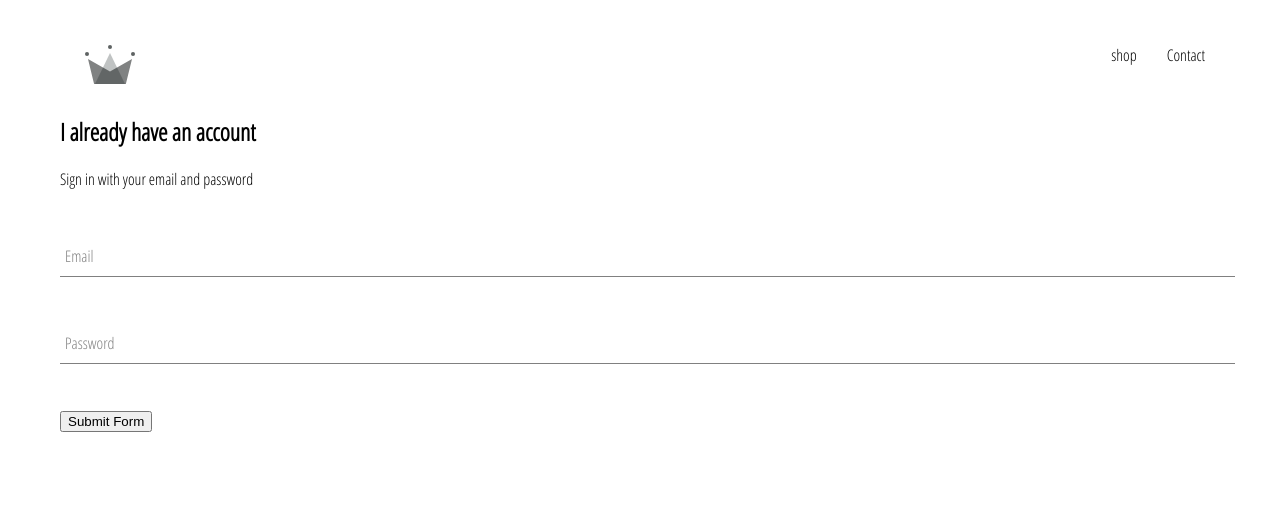
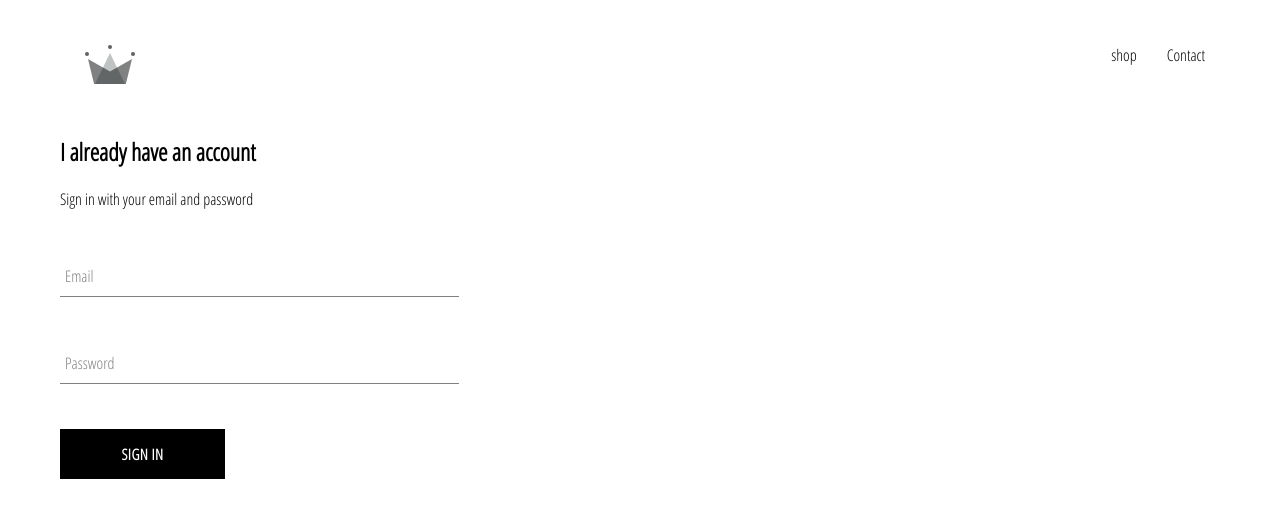
Before and after one commit to jmasudd/clothing_store, a React (Create React App) app: page /signin in a window 1280 px wide. Shown: the top 518 px of the page. Built offline with nearby package versions, Linux system fonts and the light colour scheme.

Commit message:
added a custom button component and styked sign in component

```diff
--- /dev/null
+++ b/src/Components/custom-button/custom-button.component.jsx
@@ -0,0 +1,10 @@
+import React from "react";
+import "./custom-button.style.scss";
+
+const CustomButton = ({ children, ...otherprops }) => (
+  <button className="custom-button" {...otherprops}>
+    {children}
+  </button>
+);
+
+export default CustomButton;
--- /dev/null
+++ b/src/Components/custom-button/custom-button.style.scss
@@ -0,0 +1,22 @@
+.custom-button {
+  min-width: 165px;
+  width: auto;
+  height: 50px;
+  letter-spacing: 0.5px;
+  line-height: 50px;
+  padding: 0 35px 0 35px;
+  font-size: 15px;
+  background-color: black;
+  color: white;
+  text-transform: uppercase;
+  font-family: "Open Sans Condensed";
+  font-weight: bolder;
+  border: none;
+  cursor: pointer;
+
+  &:hover {
+    background-color: white;
+    color: black;
+    border: 1px solid black;
+  }
+}
--- a/src/Components/signin/signin.jsx
+++ b/src/Components/signin/signin.jsx
@@ -1,6 +1,7 @@
 import React from "react";
 import "./signin.scss";
 import FormInput from "../form-input/form-input.component";
+import CustomButton from "../custom-button/custom-button.component";
 
 class SignIn extends React.Component {
   constructor(props) {
@@ -24,7 +25,7 @@
 
   render() {
     return (
-      <div className="sigin">
+      <div className="sign-in">
         <h2>I already have an account</h2>
         <span>Sign in with your email and password</span>
         <form onSubmit={this.handlesubmit}>
@@ -44,7 +45,7 @@
             handlechange={this.handlechange}
             required
           />
-          <input type="submit" value="Submit Form" />
+          <CustomButton type="submit">Sign In</CustomButton>
         </form>
       </div>
     );
--- a/src/Components/signin/signin.scss
+++ b/src/Components/signin/signin.scss
@@ -0,0 +1,5 @@
+.sign-in {
+  width: 30vw;
+  display: flex;
+  flex-direction: column;
+}
```
